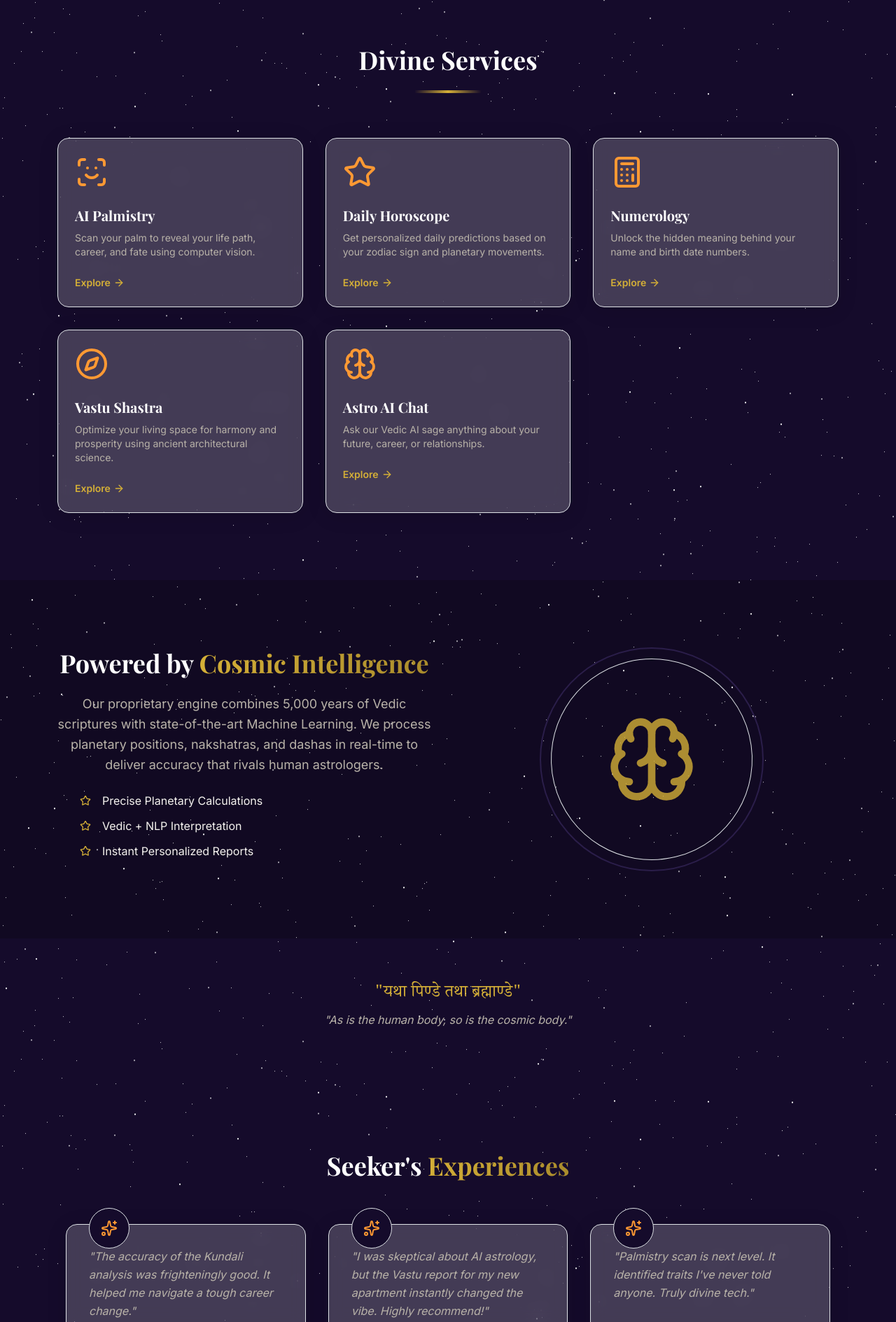
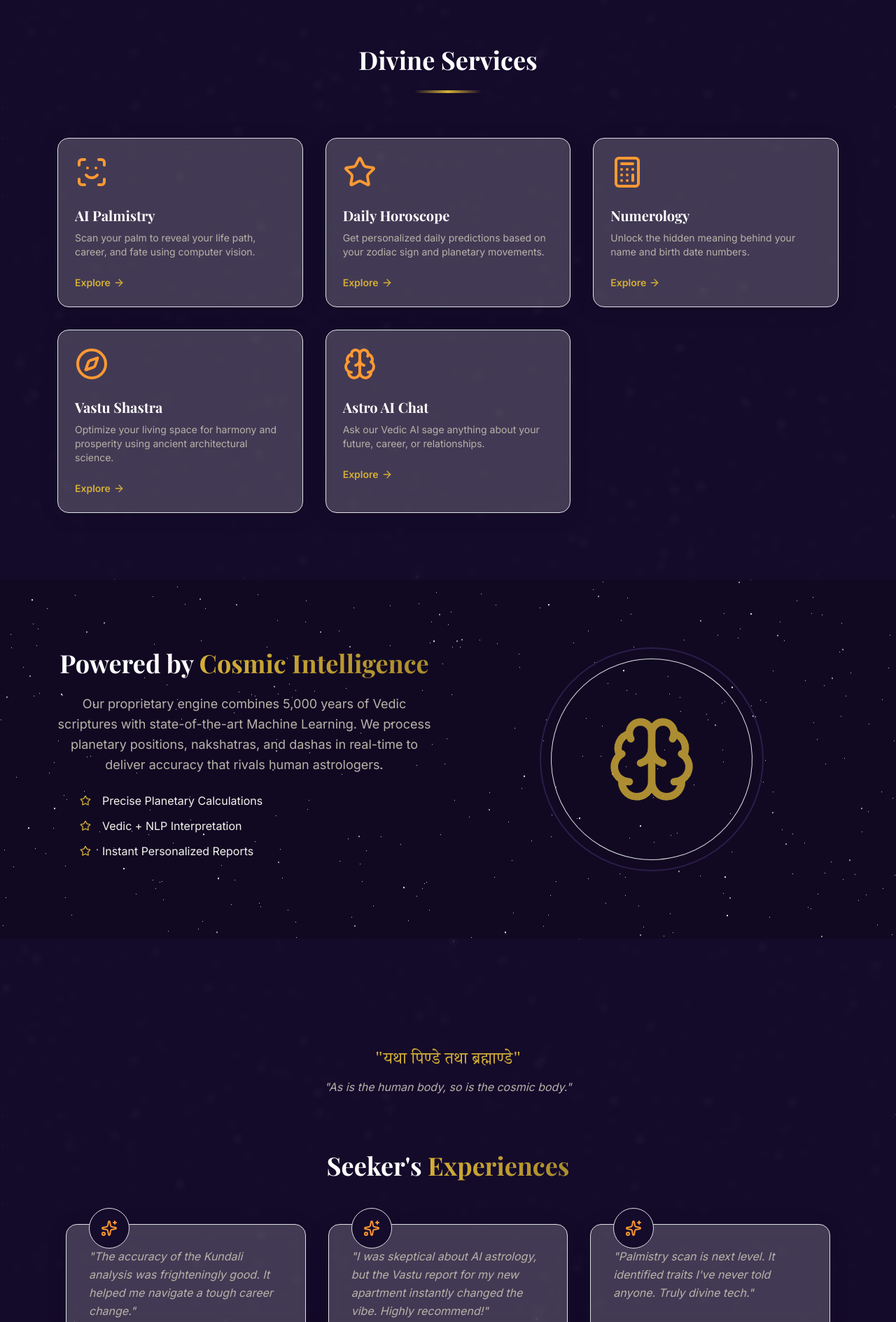
Before and after one commit to Matrixxboy/TheAstroPulse, a React (Vite) app in the folder frontend/: page / in a window 1280 px wide. Shown: the part 911-2800 px from the top of the page at 70% size. Built offline with nearby package versions, Linux system fonts and the light colour scheme.

Commit message:
home page updates

```diff
--- a/frontend/src/components/pages/homepage/HomePage.jsx
+++ b/frontend/src/components/pages/homepage/HomePage.jsx
@@ -218,7 +218,7 @@ const HomePage = () => {
       </section>
 
       {/* 🪐 Services Section */}
-      <section className="py-24 px-4 relative">
+      <section className="py-24 px-4 relative bg-color-background/20 backdrop-blur-sm">
         <div className="container mx-auto">
           <div className="text-center mb-16">
             <h2 className="text-3xl md:text-4xl font-heading font-bold text-white mb-4">
@@ -312,18 +312,16 @@ const HomePage = () => {
         </div>
       </section>
 
-      {/* 🛕 Trust Section */}
-      <section className="py-16 text-center">
+      {/* 🌺 Testimonials Section */}
+      <section className="py-24 relative bg-color-background/20 backdrop-blur-sm">
+      <div className="py-16 text-center">
         <p className="font-sanskrit text-2xl text-gold mb-2">
           "यथा पिण्डे तथा ब्रह्माण्डे"
         </p>
         <p className="text-smoke italic">
           "As is the human body, so is the cosmic body."
         </p>
-      </section>
-
-      {/* 🌺 Testimonials Section */}
-      <section className="py-24 relative">
+      </div>
         <div className="container mx-auto px-4">
           <h2 className="text-3xl md:text-4xl font-heading font-bold text-center text-white mb-16">
             Seeker's <span className="text-gradient-gold">Experiences</span>
```
